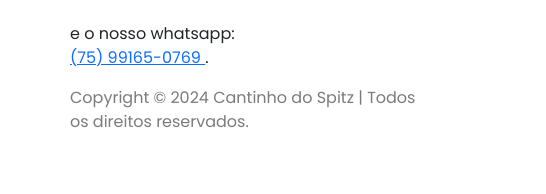
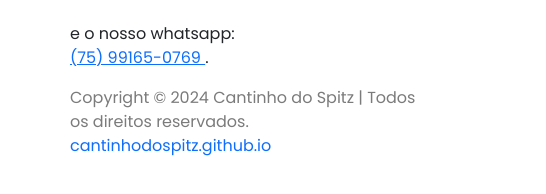
Before and after one commit to cantinhodospitz/cantinhodospitz.github.io, a plain HTML site: page index.html in a window 1280 px wide. Shown: the part 5103-5297 px from the top of the page, 0-546 px from the left. Drawn offline with nearby package versions, Linux system fonts and the light colour scheme.

Commit message:
Update index.html

```diff
--- a/index.html
+++ b/index.html
@@ -735,7 +735,8 @@
     <div class="container mt-5 px-5 mt-md-0 px-md-0" data-aos="fade-right" data-aos-delay="250">
       <div class="row">
         <div class="col-md-4 pb-3 pb-md-5 mb-md-5 credits">
-          <p>Copyright © 2024 Cantinho do Spitz | Todos os direitos reservados.</p>
+          <p>Copyright © 2024 Cantinho do Spitz | Todos os direitos reservados. <br>
+           <a style="text-decoration: none;" href="https://cantinhodospitz.github.io">cantinhodospitz.github.io</a> </p>
         </div>
         <div class="col-md-3 text-center pb-3">
           <a href="https://www.instagram.com/cantinhodospitz_/">
```
